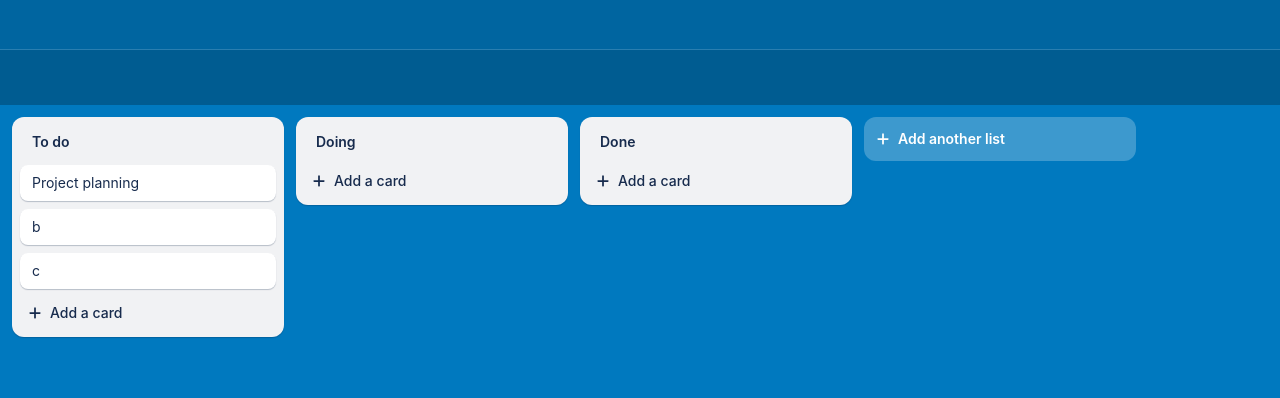
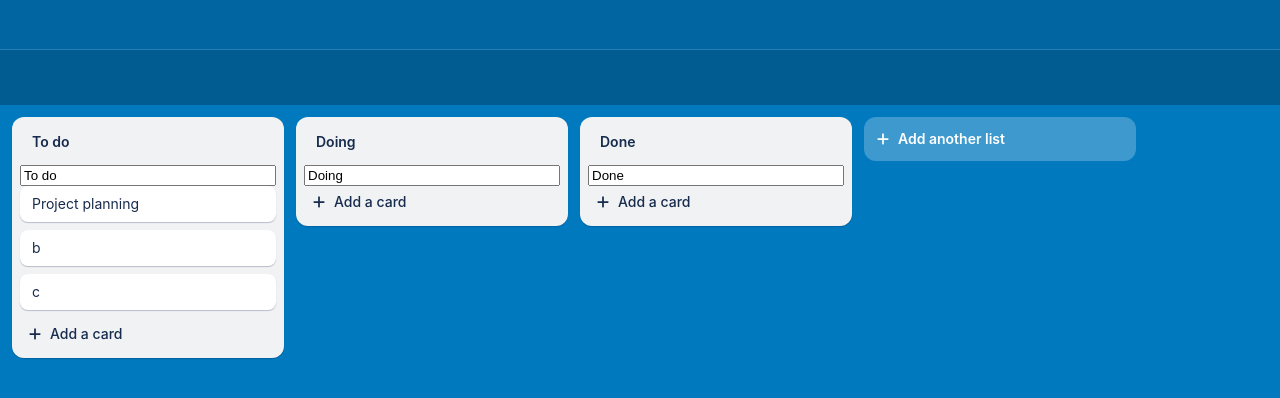
Before and after one commit to WonWoo-Shin/trello-clone, a React (Vite) app: page / in a window 1280 px wide. Shown: the top 398 px of the page. Built offline with nearby package versions, Linux system fonts and the light colour scheme.

Commit message:
board 이름 변경 기능 추가

```diff
--- a/src/components/Board.tsx
+++ b/src/components/Board.tsx
@@ -1,23 +1,48 @@
 import { Draggable, Droppable } from "react-beautiful-dnd";
 import { BoardBlock, BoardContainer, BoardTitle, Cards } from "../style/style";
-import { memo } from "react";
+import { memo, useState } from "react";
 import DraggableCard from "./DraggableCard";
-import { ICard, TDefaultBoard } from "../atom";
+import { ICard, boardOrderState, boardsState } from "../atom";
 import AddCard from "./AddCard";
+import { useSetRecoilState } from "recoil";
 
 interface IBoardProps {
-  boardId: TDefaultBoard;
+  boardId: string;
   cards: ICard[];
   index: number;
 }
 
 function Board({ boardId, cards, index }: IBoardProps) {
+  const [text, setText] = useState(boardId);
+  const setBoards = useSetRecoilState(boardsState);
+  const setBoardOrder = useSetRecoilState(boardOrderState);
+  const changeBoardName = () => {
+    if (boardId === text) return;
+    setBoardOrder((oldOrder) => {
+      const targetIndex = oldOrder.indexOf(boardId);
+      const newOrder = [...oldOrder];
+      newOrder.splice(targetIndex, 1, text);
+      return newOrder;
+    });
+    setBoards((oldBoards) => {
+      const newBoards = { ...oldBoards };
+      newBoards[text] = newBoards[boardId];
+      delete newBoards[boardId];
+      return newBoards;
+    });
+  };
   return (
     <Draggable draggableId={boardId} index={index}>
       {(provided) => (
         <BoardBlock ref={provided.innerRef} {...provided.draggableProps}>
           <BoardContainer>
             <BoardTitle {...provided.dragHandleProps}>{boardId}</BoardTitle>
+            <input
+              type="text"
+              value={text}
+              onChange={(event) => setText(event.currentTarget.value)}
+              onBlur={changeBoardName}
+            />
             <Droppable droppableId={boardId}>
               {(provided) => (
                 <Cards ref={provided.innerRef} {...provided.droppableProps}>
```
